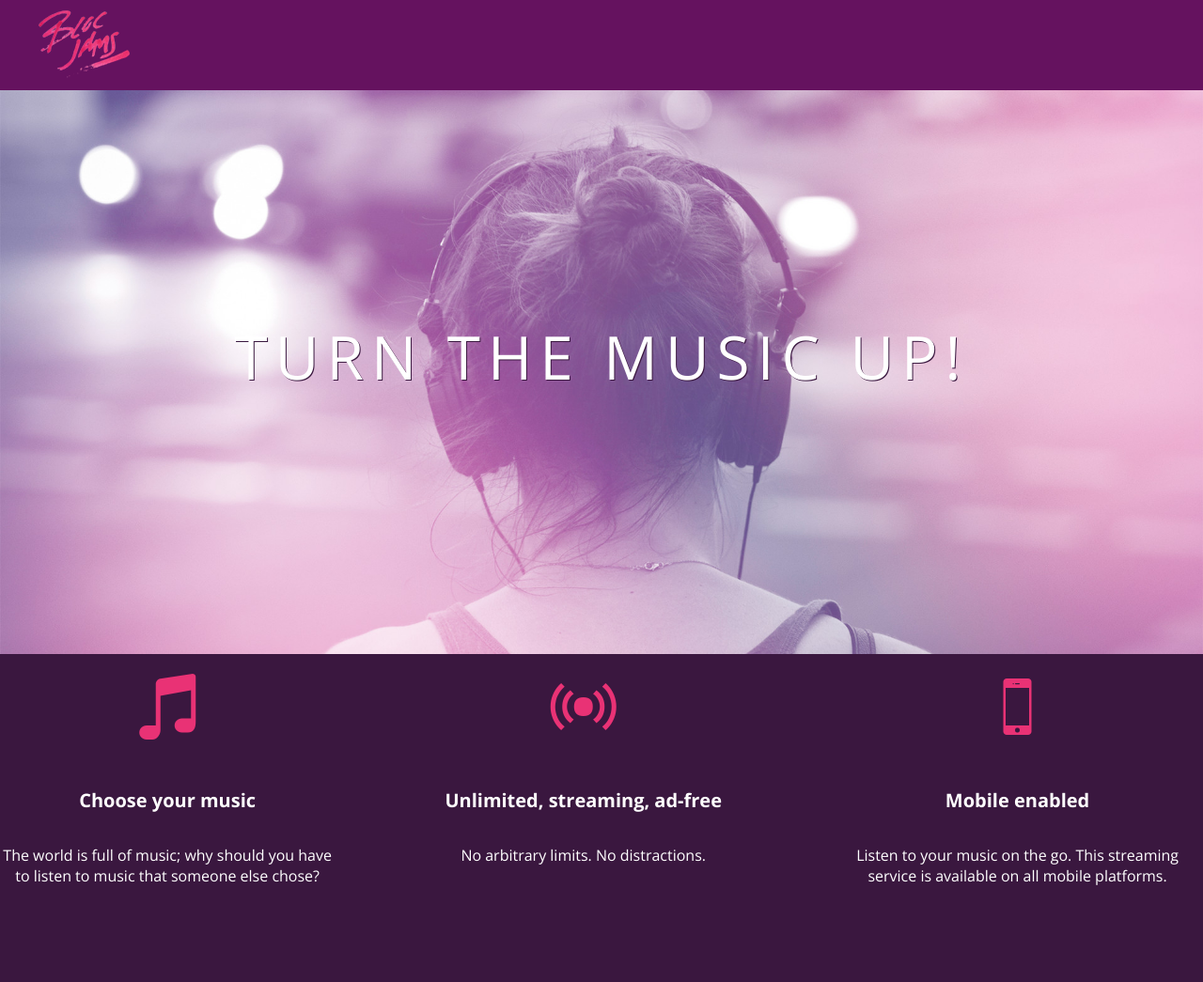
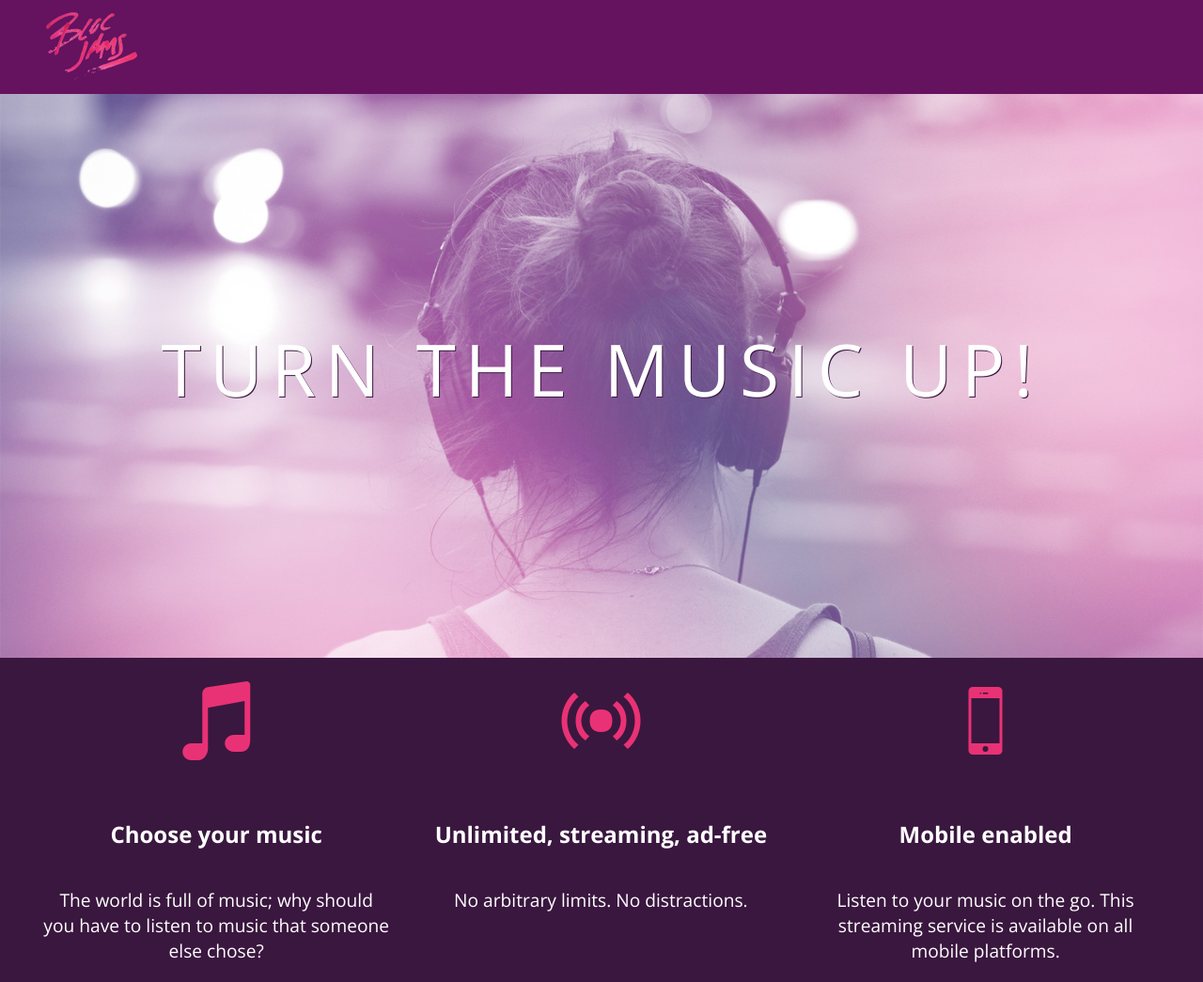
Before and after one commit to TWTY1STC/remix-jams, a plain HTML site: page index.html in a window 1280 px wide. Shown: the whole page at 94% size. Before the commit the page ends 959 px from the top, so only its background shows below. Drawn offline with nearby package versions, Linux system fonts and the light colour scheme.

Commit message:
add grid system and viewport meta data

```diff
--- a/index.html
+++ b/index.html
@@ -2,10 +2,12 @@
 <html>
     <head>
         <title>Remix Jams</title>
+        <meta name='viewport' content='width=device-width, initial-scale=1'>
         <link rel="stylesheet" type="text/css" href="//fonts.googleapis.com/css?family=Open+Sans:400,800,600,700,300">
         <link rel="stylesheet" type="text/css" href="//code.ionicframework.com/ionicons/2.0.1/css/ionicons.min.css">
         <link rel="stylesheet" type="text/css" href="styles/normalize.css">
         <link rel="stylesheet" type="text/css" href="styles/main.css">
+        <link rel="stylesheet" type="text/css" href="styles/landing.css">
     </head>
     <body class="landing">
         <nav class="navbar"><!--nav bar-->
@@ -16,18 +18,18 @@
             <h1 class="hero-title"> Turn the music up!</h1>
         </section>
 
-        <section class="selling-points"> <!--selling points-->
-            <div class="point">
+        <section class="selling-points container"> <!--selling points-->
+            <div class="point column third">
                 <span class='ion-music-note'></span>
                 <h5 class="point-title">Choose your music</h5>
                 <p class="point-description">The world is full of music; why should you have to listen to music that someone else chose?</p>
             </div>
-            <div class="point">
+            <div class="point column third">
                 <span class='ion-radio-waves'></span>
                 <h5 class="point-title">Unlimited, streaming, ad-free</h5>
                 <p class="point-description">No arbitrary limits. No distractions.</p>
             </div>
-            <div class="point">
+            <div class="point column third">
                 <span class='ion-iphone'></span>
                 <h5 class="point-title">Mobile enabled</h5>
                 <p class="point-description">Listen to your music on the go. This streaming service is available on all mobile platforms.</p>
--- /dev/null
+++ b/styles/landing.css
@@ -0,0 +1,49 @@
+body.landing {
+    background-color: rgb(58,23,63);
+}
+
+.hero-content {
+    position: relative;
+    min-height: 600px;
+    background-image: url(../assets/images/bloc_jams_bg.jpg);
+    background-repeat: no-repeat;
+    background-position: center center;
+    background-size: cover;
+}
+
+.hero-content .hero-title {
+    position: absolute;
+    top: 40%;
+    -webkit-transform: translateY(-50%);
+    -moz-transform: translateY(-50%);
+    -ms-transform: translateY(-50%);
+    transform: translateY(-50%);
+    width: 100%;
+    text-align: center;
+    font-size: 4rem;
+    font-weight: 300;
+    text-transform: uppercase;
+    letter-spacing: 0.5rem;
+    text-shadow: 1px 1px 0px rgb(58,23,63);
+
+}
+
+.selling-points {
+    position: relative;
+}
+
+.point {
+    position: relative;
+    text-align: center;
+}
+
+.point .point-title {
+    font-size: 1.25rem;
+}
+
+.ion-music-note,
+.ion-radio-waves,
+.ion-iphone {
+    color: rgb(233,50,117);
+    font-size: 5rem;
+}
--- a/styles/main.css
+++ b/styles/main.css
@@ -1,3 +1,9 @@
+*,*::before, *::after {
+    -moz-box-sizing: border-box;
+    -webkit-box-sizing: border-box;
+    box-sizing: border-box;
+}
+
 html {
     height: 100%;
     font-size: 100%;
@@ -7,10 +13,6 @@ body {
     font-family: 'Open Sans';
     color: white;
     min-height: 100%;
-}
-
-body.landing {
-    background-color: rgb(58,23,63);
 }
 
 .navbar {
@@ -23,55 +25,25 @@ body.landing {
     left: 2rem;
 }
 
-.hero-content {
-    position: relative;
-    min-height: 600px;
-    background-image: url(../assets/images/bloc_jams_bg.jpg);
-    background-repeat: no-repeat;
-    background-position: center center;
-    background-size: cover;
+.container {
+    margin: 0 auto;
+    max-width: 64rem;
+}
+@media (min-width: 640px) {
+    html {font-size: 112%;}
+    .column {
+        float: left;
+        padding-left: 1rem;
+        padding-right: 1rem;
+    }
+    .column.full{ width: 100%;}
+    .column.two-thrids { width: 66.7%;}
+    .column.half {width: 50%;}
+    .column.third {width: 33.3%;}
+    .column.fourth {width: 25%;}
+    .column.flow-opposite {float: right;}
 }
 
-.hero-content .hero-title {
-    position: absolute;
-    top: 40%;
-    -webkit-transform: translateY(-50%);
-    -moz-transform: translateY(-50%);
-    -ms-transform: translateY(-50%);
-    transform: translateY(-50%);
-    width: 100%;
-    text-align: center;
-    font-size: 4rem;
-    font-weight: 300;
-    text-transform: uppercase;
-    letter-spacing: 0.5rem;
-    text-shadow: 1px 1px 0px rgb(58,23,63);
-
+@media (min-width: 1024px) {
+    html {font-size:120%;}
 }
-
-.selling-points {
-    position: relative;
-    display: table;
-    width: 100%;
-    -webkit-box-sizing: border-box;
-    -moz-box-sizing: border-box;
-    box-sizing: border-box;
-}
-
-.point {
-    display: table-cell;
-    position: relative;
-    width: 2rem;
-    text-align: center;
-}
-
-.point .point-title {
-    font-size: 1.25rem;
-}
-
-.ion-music-note,
-.ion-radio-waves,
-.ion-iphone {
-    color: rgb(233,50,117);
-    font-size: 5rem;
-}
```
